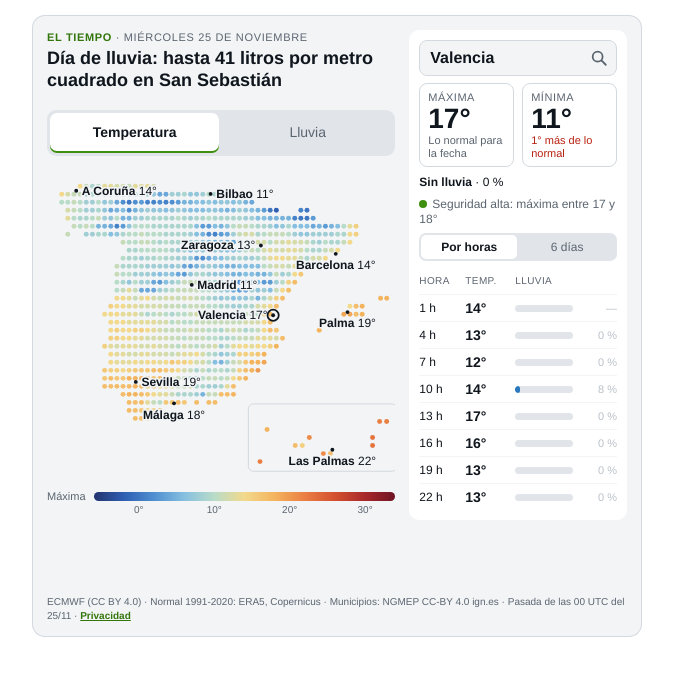
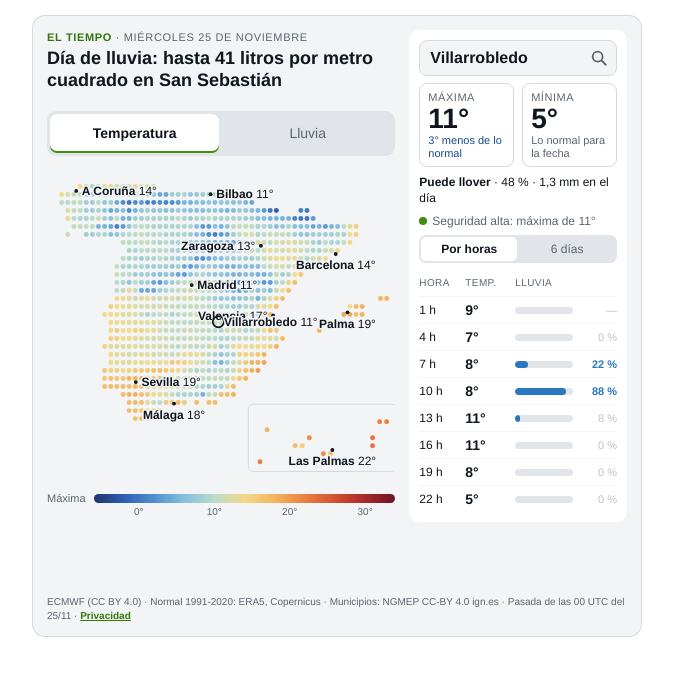
Before and after one commit to javierjimenezcuadros/tiempo, a plain HTML site: page sitio/index.html in a window 1280 px wide. Both pictures are taken after a click on the icon 524 px from the left and 330 px from the top of the page. Shown: the whole page, without its empty margins (303-976 px from the left). Drawn offline with Linux system fonts and the light colour scheme.

Commit message:
Mapa: imán en las 59 ciudades y rótulos que se apagan al apuntar
Tocar el punto negro de Zaragoza llevaba a un pueblo vecino tres de cada
cuatro veces, y siete ciudades (Granada, Soria, Teruel, Tarragona, Gijón,
Oviedo, San Sebastián) quedaban tapadas por un rótulo. Ahora cada ciudad
gana cerca de su punto (radios en píxeles de pantalla), y mientras se
apunta los rótulos se apagan y se ve el destino con su nombre.

Co-Authored-By: Claude Opus 5.5 <noreply@anthropic.com>

```diff
--- a/sitio/tiempo.css
+++ b/sitio/tiempo.css
@@ -83,6 +83,9 @@ body {
 #mapa text .valor { font-weight: 400; }
 #mapa .recuadro { fill: none; stroke: var(--linea); stroke-width: 1.2; }
 #mapa .anillo { fill: none; stroke: var(--tinta); stroke-width: 2.2; }
+#mapa .rotulos { transition: opacity 0.12s; }
+#mapa.apuntando .rotulos { opacity: 0.12; }       /* mientras se apunta, se ven los puntos de debajo */
+#mapa .apunta circle { fill: none; stroke: var(--tinta); pointer-events: none; }
 
 .leyenda { grid-area: ley; display: flex; align-items: center; gap: 8px; font-size: 11px; color: var(--tinta-suave); min-height: 22px; }
 .rampa { flex: 1; position: relative; height: 9px; border-radius: 5px; }
--- a/sitio/tiempo.js
+++ b/sitio/tiempo.js
@@ -78,7 +78,8 @@
   let circulos = [];
   const svg = $('mapa');
   const capa = el('g');
-  const capaTexto = el('g');
+  const capaTexto = el('g', { class: 'rotulos' });
+  const capaApunta = el('g', { class: 'apunta' });    // adónde llevaría el toque
 
   // --- Datos -----------------------------------------------------------
   async function leer(url) {
@@ -165,7 +166,7 @@
     svg.setAttribute('viewBox', `0 0 ${M.ancho} ${M.alto}`);
     const [rx, ry, rw, rh] = M.recuadro;
     svg.append(el('rect', { class: 'recuadro', x: rx - 4, y: ry - 4, width: rw + 8, height: rh + 8, rx: 6 }));
-    svg.append(capa, capaTexto);
+    svg.append(capa, capaTexto, capaApunta);
     circulos = M.puntos.map(([x, y]) => {
       const c = el('circle', { cx: x, cy: y, r: 3.1 });
       capa.append(c);
@@ -575,28 +576,129 @@
     $('modulo').setAttribute('aria-busy', 'false');
   }
 
-  // Tocar el mapa: el rótulo de una ciudad elige esa ciudad; un punto, el
-  // municipio más poblado de los que caen en él (mapa.json «lugares»).
+  // Tocar el mapa. Cada una de las 59 ciudades tiene un imán: un toque cerca de
+  // ella la elige. El de las diez con rótulo es mayor y abarca su rótulo. Fuera
+  // de los imanes, cada punto elige el municipio más poblado de los que caen en
+  // él (mapa.json «lugares»). Mientras se apunta (con el ratón encima o con el
+  // dedo apoyado), los rótulos y los puntos negros se apagan y se ve el destino:
+  // un anillo y su nombre. Los radios van en píxeles de pantalla, no del dibujo:
+  // en el móvil el mapa mide unos 150 px de alto, y con 18 px el 82 % de los
+  // puntos caía en alguna de las diez ciudades.
+  const IMAN = { touch: [12, 6], mouse: [8, 4] };       // [con rótulo, sin rótulo]
+  const MARGEN_ROTULO = 3;
+  let puntero = 'touch';
+
+  function enElDibujo(e) {
+    const ctm = svg.getScreenCTM();
+    const pt = svg.createSVGPoint();
+    pt.x = e.clientX; pt.y = e.clientY;
+    return { p: pt.matrixTransform(ctm.inverse()), escala: ctm.a || 1 };
+  }
+
+  const aCaja = (p, b) => Math.hypot(Math.max(b.x - p.x, 0, p.x - b.x - b.width),
+                                     Math.max(b.y - p.y, 0, p.y - b.y - b.height));
+
+  /**
+   * Qué elige un toque en p: {ciudad, pos}, {fila, pos} o null.
+   * - Con el dedo, encima de un rótulo gana su ciudad, salvo justo en el punto
+   *   de otra ciudad que el rótulo tapa (Granada bajo «Sevilla 19°»).
+   * - Si no, cada ciudad saca una nota, su distancia partida por su radio, y
+   *   gana la más baja si no pasa de 1 (el margen de un rótulo cuenta como 1).
+   * - Si no, el municipio más poblado del punto más cercano.
+   * Con el ratón los rótulos están apagados y no cuentan.
+   */
+  function destino(p, escala, raton) {
+    const [conRotulo, sinRotulo] = IMAN[raton ? 'mouse' : 'touch'];
+    // Nunca menos de 8 unidades con rótulo: el punto negro de una ciudad cae
+    // entre cuatro puntos de color, a 5-7 unidades, y solo uno es la ciudad.
+    const grande = Math.max(8, conRotulo / escala);
+    const chico = Math.max(5, sinRotulo / escala);
+    const margen = Math.max(2, MARGEN_ROTULO / escala);
+    const vale = (c) => M.ciudades[c] && D.ciudades[c];
+    const dist = (c) => Math.hypot(M.ciudades[c][0] - p.x, M.ciudades[c][1] - p.y);
+    const rotulos = new Map();                          // ciudad → [caja, distancia a la caja]
+    for (const t of capaTexto.querySelectorAll('text')) {
+      const c = t.getAttribute('data-ciudad');          // vacío: el del lugar que se ve, que no tapa
+      if (c && vale(c)) { const b = t.getBBox(); rotulos.set(c, [b, aCaja(p, b)]); }
+    }
+    if (!raton) {
+      let encima = null;
+      for (const [c, [, d]] of rotulos) if (d <= 2 && (!encima || d < rotulos.get(encima)[1])) encima = c;
+      if (encima) {
+        const [b] = rotulos.get(encima);
+        let ciudad = encima, nota = 1;
+        for (const c of Object.keys(M.ciudades)) {
+          if (c === encima || !vale(c) || aCaja({ x: M.ciudades[c][0], y: M.ciudades[c][1] }, b) > 2) continue;
+          const n = dist(c) / 4;                        // pequeño: que el rótulo siga siendo de su ciudad
+          if (n < nota) { ciudad = c; nota = n; }
+        }
+        return { ciudad, pos: M.ciudades[ciudad] };
+      }
+    }
+    let ciudad = null, nota = 1.0001;
+    for (const c of Object.keys(M.ciudades)) {
+      if (!vale(c)) continue;
+      const r = rotulos.get(c);
+      let n = dist(c) / (r ? grande : chico);
+      if (r && !raton && r[1] <= margen) n = Math.min(n, 1);
+      if (n < nota) { ciudad = c; nota = n; }
+    }
+    if (ciudad) return { ciudad, pos: M.ciudades[ciudad] };
+    let mejor = -1, cerca = 12;                         // entre dos puntos vecinos hay de 8 a 10
+    M.puntos.forEach(([x, y], k) => {
+      const d = Math.hypot(x - p.x, y - p.y);
+      if (d < cerca) { mejor = k; cerca = d; }
+    });
+    const fila = mejor >= 0 && M.lugares && M.lugares[mejor];
+    return fila ? { fila, pos: M.puntos[mejor] } : null;
+  }
+
+  /** Apaga los rótulos y marca el destino: un anillo y su nombre (con el dedo, por encima de él). */
+  function apuntar(d, escala = 1, raton = true) {
+    capaApunta.replaceChildren();
+    svg.classList.toggle('apuntando', !!d);
+    if (raton) svg.style.cursor = d ? '' : 'default';
+    if (!d) return;
+    const [x, y] = d.pos;
+    capaApunta.append(el('circle', { cx: x, cy: y, r: Math.max(6, 7 / escala), 'stroke-width': 2 / escala }));
+    const t = el('text', raton
+      ? { x: x + 11 / escala, y: y - 6 / escala }
+      : { x, y: y - 30 / escala, 'text-anchor': 'middle' });
+    t.style.fontSize = `${13 / escala}px`;
+    t.style.strokeWidth = `${3.5 / escala}px`;
+    t.textContent = d.ciudad || lector(M.campos)(d.fila).nombre;
+    capaApunta.append(t);
+    // Que el nombre no se salga del dibujo.
+    const b = t.getBBox();
+    const dx = b.x < 2 ? 2 - b.x : b.x + b.width > M.ancho - 2 ? M.ancho - 2 - b.x - b.width : 0;
+    const dy = b.y < 2 ? 2 - b.y : 0;
+    if (dx || dy) { t.setAttribute('x', +t.getAttribute('x') + dx); t.setAttribute('y', +t.getAttribute('y') + dy); }
+  }
+
+  svg.addEventListener('pointerdown', (e) => {
+    puntero = e.pointerType || 'touch';
+    if (puntero === 'mouse' || !M || !D) return;
+    const { p, escala } = enElDibujo(e);
+    apuntar(destino(p, escala, false), escala, false);
+  });
+  svg.addEventListener('pointermove', (e) => {
+    if (e.pointerType !== 'mouse' || !M || !D) return;
+    const { p, escala } = enElDibujo(e);
+    apuntar(destino(p, escala, true), escala, true);
+  });
+  // Con el dedo, si se desliza (la página se mueve) no se elige nada.
+  svg.addEventListener('pointerup', (e) => { if (e.pointerType !== 'mouse') setTimeout(() => apuntar(null, 1, false), 300); });
+  svg.addEventListener('pointercancel', () => apuntar(null, 1, false));
+  svg.addEventListener('pointerleave', (e) => { if (e.pointerType === 'mouse') apuntar(null); });
   svg.addEventListener('click', (e) => {
     if (!M || !D) return;
-    const pt = svg.createSVGPoint();
-    pt.x = e.clientX; pt.y = e.clientY;
-    const p = pt.matrixTransform(svg.getScreenCTM().inverse());
-    for (const t of capaTexto.querySelectorAll('text')) {
-      const b = t.getBBox();
-      if (p.x >= b.x - 2 && p.x <= b.x + b.width + 2 && p.y >= b.y - 2 && p.y <= b.y + b.height + 2) {
-        const c = t.getAttribute('data-ciudad');        // vacío: el rótulo del lugar que ya se ve
-        if (c && D.ciudades[c]) elegir({ nombre: c, ciudad: c });
-        return;
-      }
-    }
-    let mejor = -1, dist = 12;                          // entre dos puntos vecinos hay de 8 a 10
-    M.puntos.forEach(([x, y], k) => {
-      const d = Math.hypot(x - p.x, y - p.y);
-      if (d < dist) { mejor = k; dist = d; }
-    });
-    const fila = mejor >= 0 && M.lugares && M.lugares[mejor];
-    if (fila) elegir(lector(M.campos)(fila));
+    const { p, escala } = enElDibujo(e);
+    const d = destino(p, escala, puntero === 'mouse');
+    if (puntero === 'mouse') apuntar(null);
+    if (!d) return;
+    if (d.ciudad) { if (lugar.ciudad !== d.ciudad) elegir({ nombre: d.ciudad, ciudad: d.ciudad }); return; }
+    const m = lector(M.campos)(d.fila);
+    if (m.nombre !== lugar.nombre || m.provincia !== lugar.provincia) elegir(m);
   });
 
   arrancar();
```
Also changed, not shown: 1 other file.
